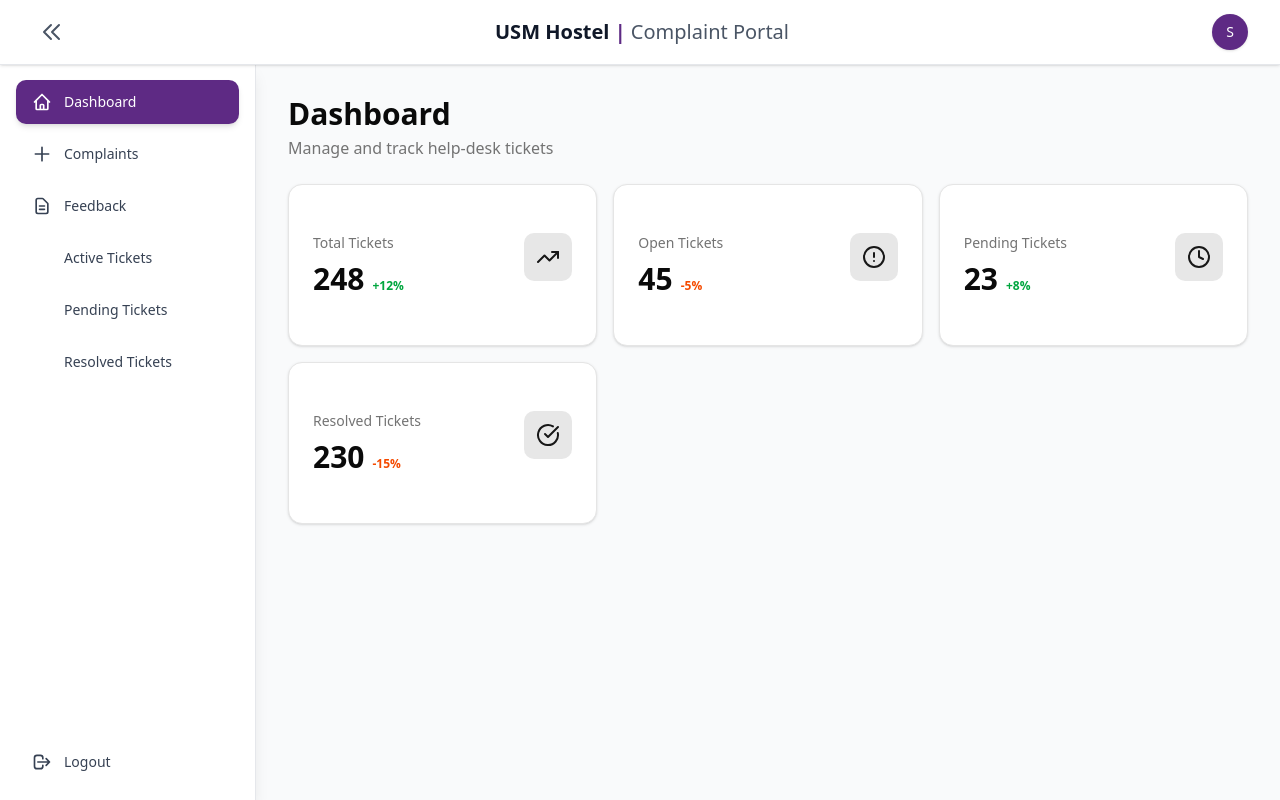
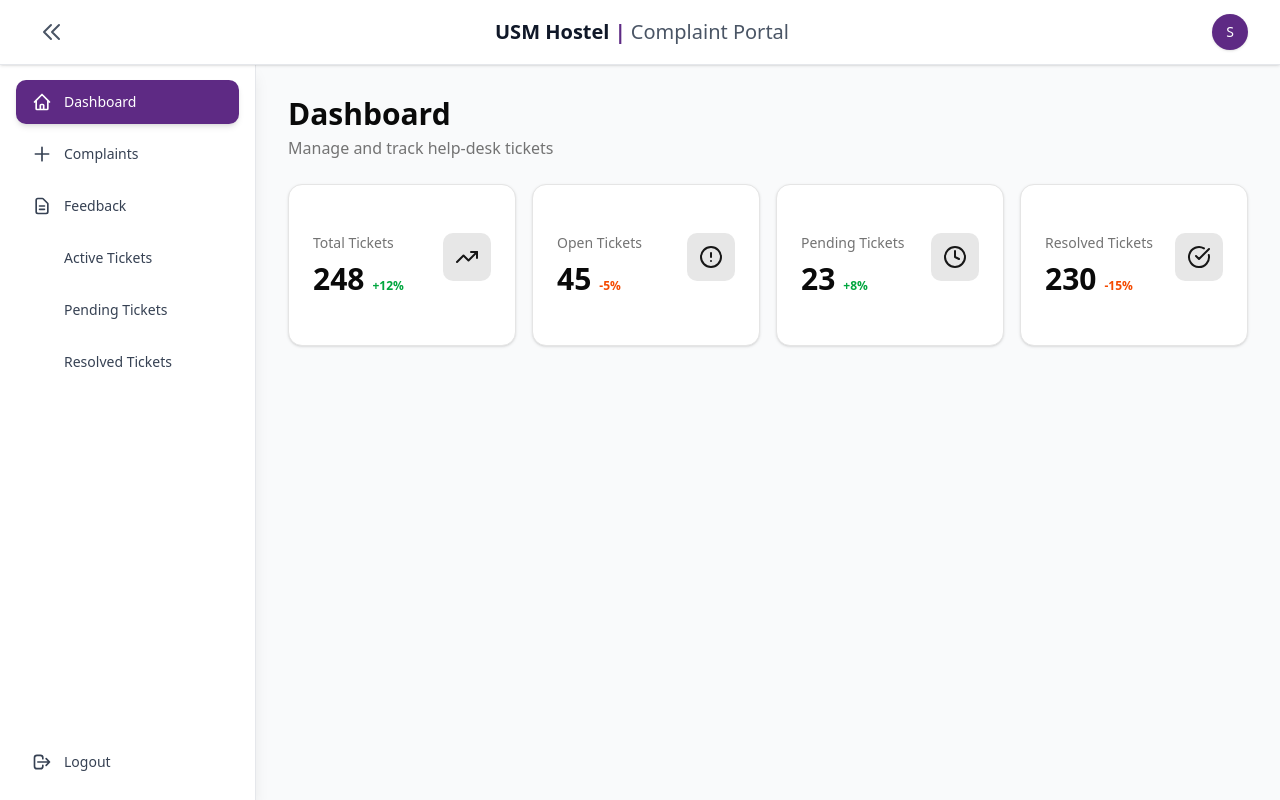
Before and after one commit to danishayman/CMT322-Asg1, a Next.js app: page /staff in a window 1280 px wide. Built offline with nearby package versions, Linux system fonts and the light colour scheme.

Commit message:
Add optional href prop to Stat interface
Updated StatsCards component to include optional link for each card.

```diff
--- a/components/dashboard/stats-card.tsx
+++ b/components/dashboard/stats-card.tsx
@@ -1,6 +1,7 @@
 "use client"
 import { Card, CardContent } from "@/components/ui/card"
 import { TrendingUp, Clock, CheckCircle, AlertCircle } from "lucide-react"
+import Link from 'next/link'; // Import Link
 
 // Data type structure to be used as prop for this component
 interface Stat {
@@ -8,7 +9,8 @@ interface Stat {
     value: string;
     change: string;
     trend: string;
-  icon: typeof TrendingUp; // Using typeof to reference the imported Lucide icons
+    icon: typeof TrendingUp;
+    href?: string; // NEW: Optional link path for the card
 }
 
 interface StatCardProp{
@@ -17,16 +19,16 @@ interface StatCardProp{
 
 export function StatsCards({stats}:StatCardProp) {
     return (
-    <div className="grid gap-4"
-      style={{
-        // We use a style object here for clear, direct application of
-        // the auto-fit CSS property, which is perfectly valid in React.
-        // It creates columns that are at least 250px wide and will stretch
-        // (1fr) to fill the row when there are fewer items.
-        gridTemplateColumns: 'repeat(auto-fit, minmax(250px, 1fr))'
-      }}>
+        <div className="grid grid-cols-1 md:grid-cols-2 lg:grid-cols-4 gap-4">
             {stats.map((stat, i) => (
-        <Card key={i} className="hover:shadow-lg transition-shadow">
+                // Use Link component to make the card clickable if href is provided
+                <Link
+                    key={i}
+                    href={stat.href || '#'} // Fallback to '#' if no href is given
+                    className="block" // Make Link act as a block element for the card
+                >
+                    {/* The Card component itself */}
+                    <Card className="hover:shadow-lg hover:border-primary transition-all duration-200 h-full">
                         <CardContent className="p-6">
                             <div className="flex items-start justify-between">
                                 <div className="flex-1">
@@ -46,6 +48,7 @@ export function StatsCards({stats}:StatCardProp) {
                             </div>
                         </CardContent>
                     </Card>
+                </Link>
             ))}
         </div>
     )
```
Lines whose indentation alone changed are shown as unchanged.
